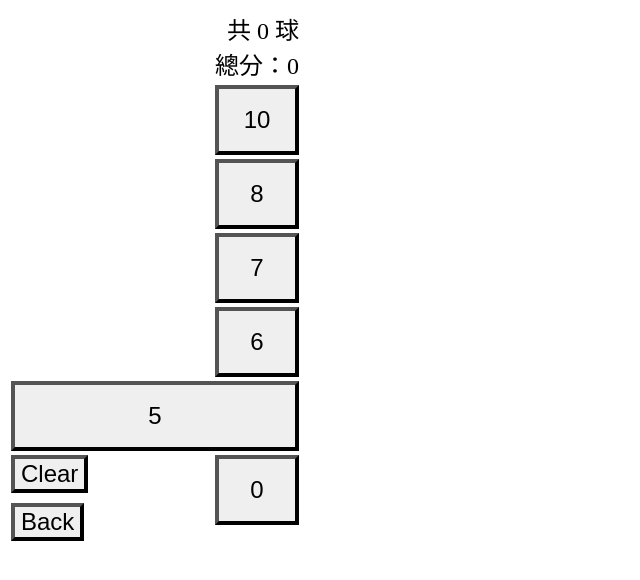
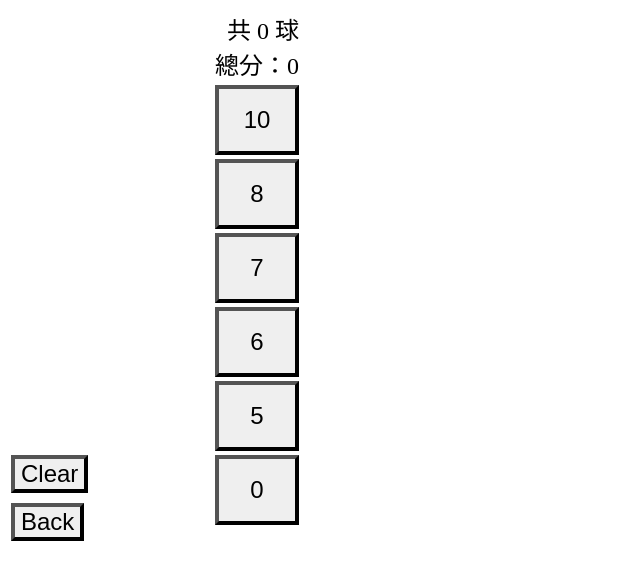
Before and after one commit to Xi-Plus/NKUST-Badminton-Scoring, a plain HTML site: page index.html in a window 1280 px wide. Shown: the whole page, without its empty margins (0-640 px from the left). Drawn offline with Linux system fonts and the light colour scheme.

Commit message:
Update index.html

```diff
--- a/index.html
+++ b/index.html
@@ -76,7 +76,7 @@ window.onbeforeunload = function(e) {
 </script>
 <table>
 	<tr>
-		<td rowspan="5" style="width: 200px; min-width: 100px; max-width: 200px;">
+		<td rowspan="6" style="width: 200px; min-width: 100px; max-width: 200px;">
 			<div id="historytext" style="height: 350px; overflow: scroll;"></div>
 		</td>
 		<td colspan="3" style="text-align: right;">
```
